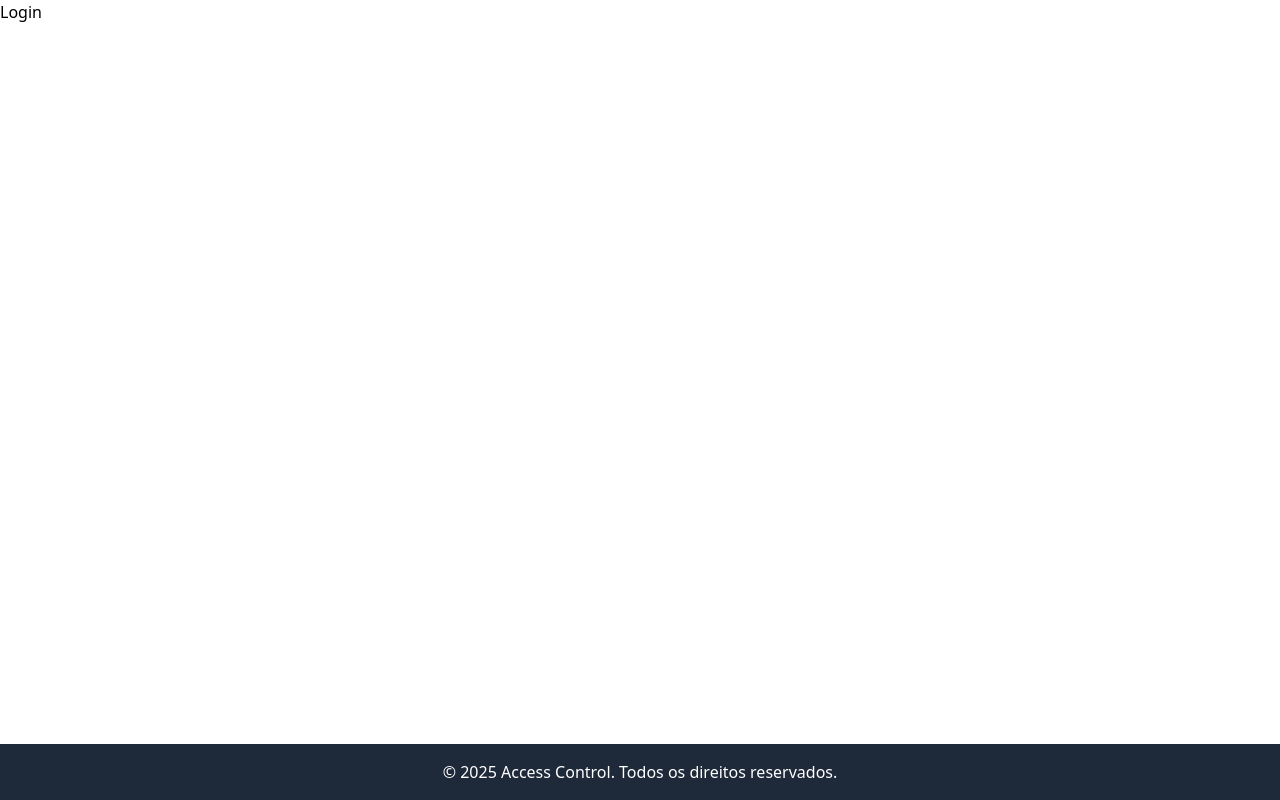
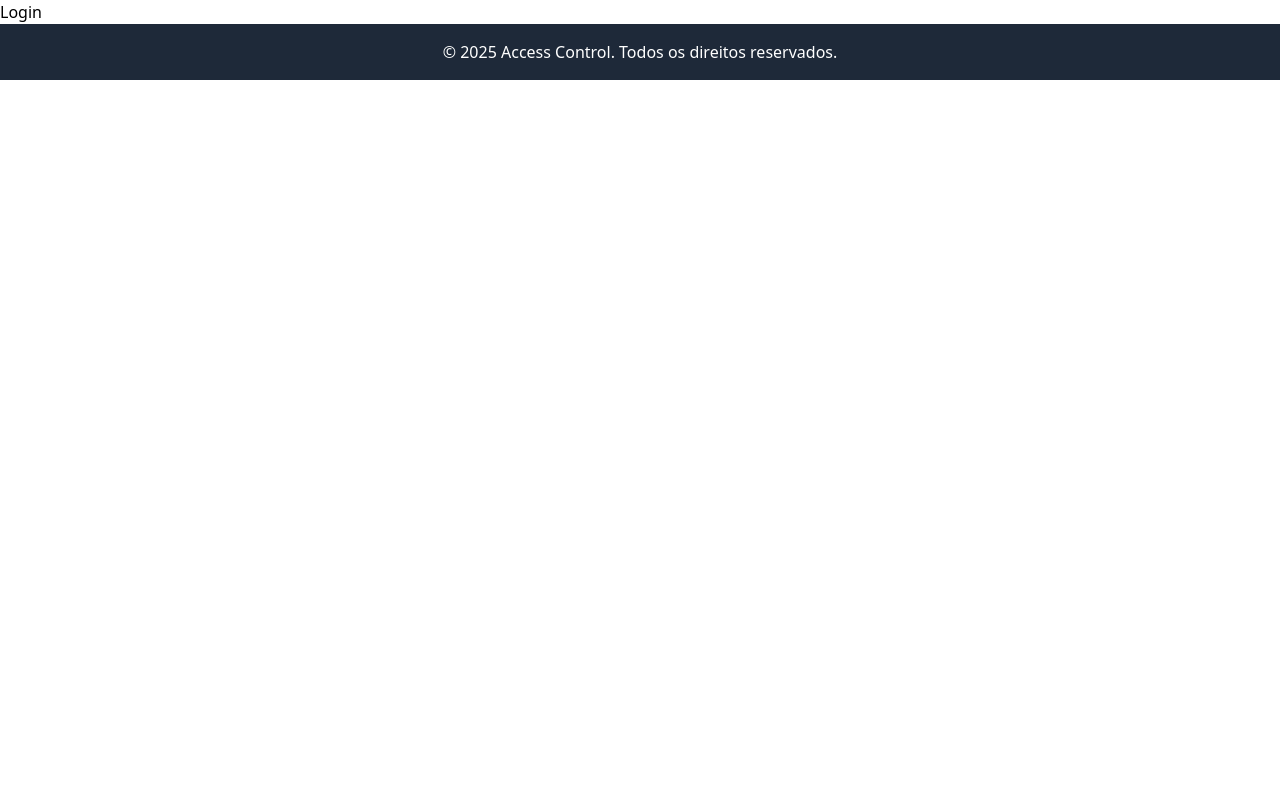
Before and after one commit to Ferreira2120/Access-Control-cp, a React app in the folder access-control-cp/: page / in a window 1280 px wide. Built offline with nearby package versions, Linux system fonts and the light colour scheme; the HTML template or start-up script is replaced by a standard one.

Commit message:
issue: corrigi rodape deixando fixo na pagina.

```diff
--- a/access-control-cp/src/components/Rodape/index.tsx
+++ b/access-control-cp/src/components/Rodape/index.tsx
@@ -2,7 +2,7 @@ export default function Rodape() {
   const anoAtual = new Date().getFullYear();
 
   return (
-    <footer className="w-full bg-gray-800 text-white text-center p-4 fixed bottom-0">
+    <footer className="w-full bg-gray-800 text-white text-center p-4">
       <p>&copy; {anoAtual} Access Control. Todos os direitos reservados.</p>
     </footer>
   );
```
